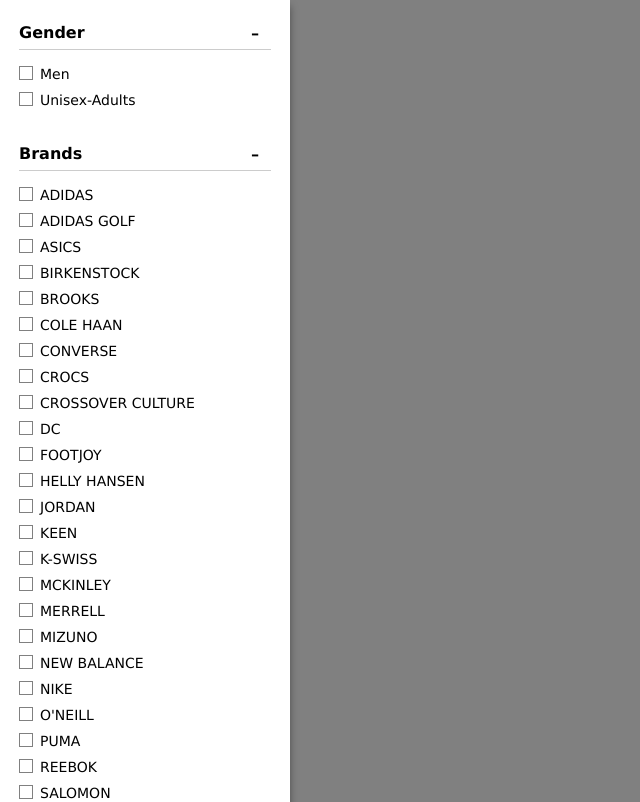
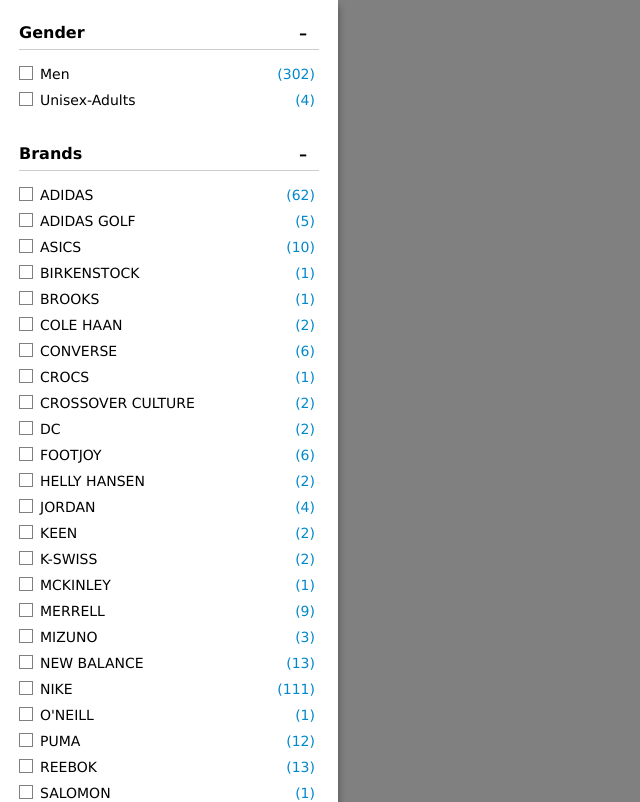
Before and after one commit to alexander-lyakhov/vue3-sc, a Vue app: page / in a window 1280 px wide. Shown: the top 802 px of the page, without its empty margins (0-640 px from the left). Built offline with nearby package versions, Linux system fonts and the light colour scheme.

Commit message:
2 columns for Sizes

```diff
--- a/src/App.vue
+++ b/src/App.vue
@@ -10,15 +10,17 @@
       </expander>
       -->
       <expander v-for="(facet, facetIndex) in listFacets" :key="facetIndex" :title="facet.title">
-        <sc-checkbox-group
-          v-for="(item, itemIndex) in facet.values"
-          :key="facetIndex + '_' + itemIndex"
-          value="1"
-          :name="facet.title"
-          v-model="filter['item.value']"
-        >
-          {{item.value}}
-        </sc-checkbox-group>
+        <ul :class="{'colums-2': facet.title === 'Size'}">
+          <li v-for="(item, itemIndex) in facet.values" :key="facetIndex + '_' + itemIndex">
+            <sc-checkbox-group
+              :value="item.value"
+              :name="facet.title"
+              v-model="filter[facet.title]"
+            >
+              {{item.value}} <span class="count">({{item.count}})</span>
+            </sc-checkbox-group>
+          </li>
+        </ul>
       </expander>
     </aside>
   </main>
@@ -82,6 +84,23 @@
   background: #fff;
   box-shadow: 0 6px 8px rgba(0,0,0,0.4);
   border: 1px solid transparent;
-  width: 288px;
+  width: 336px;
+}
+
+.count {
+  color: #08c;
+  //color: #080;
+  //background: #d8f0d8;
+  text-align: right;
+  //min-width: 32px;
+  //display: inline-block;
+  padding: 0 .25rem;
+  float: right;
+}
+
+.colums-2 {
+  column-count: 2;
+  //column-gap: 0;
+  //column-rule: 1px solid #e0e0e0;
 }
 </style>
--- a/src/components/expander/index.vue
+++ b/src/components/expander/index.vue
@@ -40,8 +40,8 @@
   color: #000;
   background: #fff;
   box-sizing: border-box;
-  width: 256px;
-  margin: 1rem auto;
+  //width: 256px;
+  margin: 1rem 1rem;
 
   &-header {
     font-weight: bold;
```
